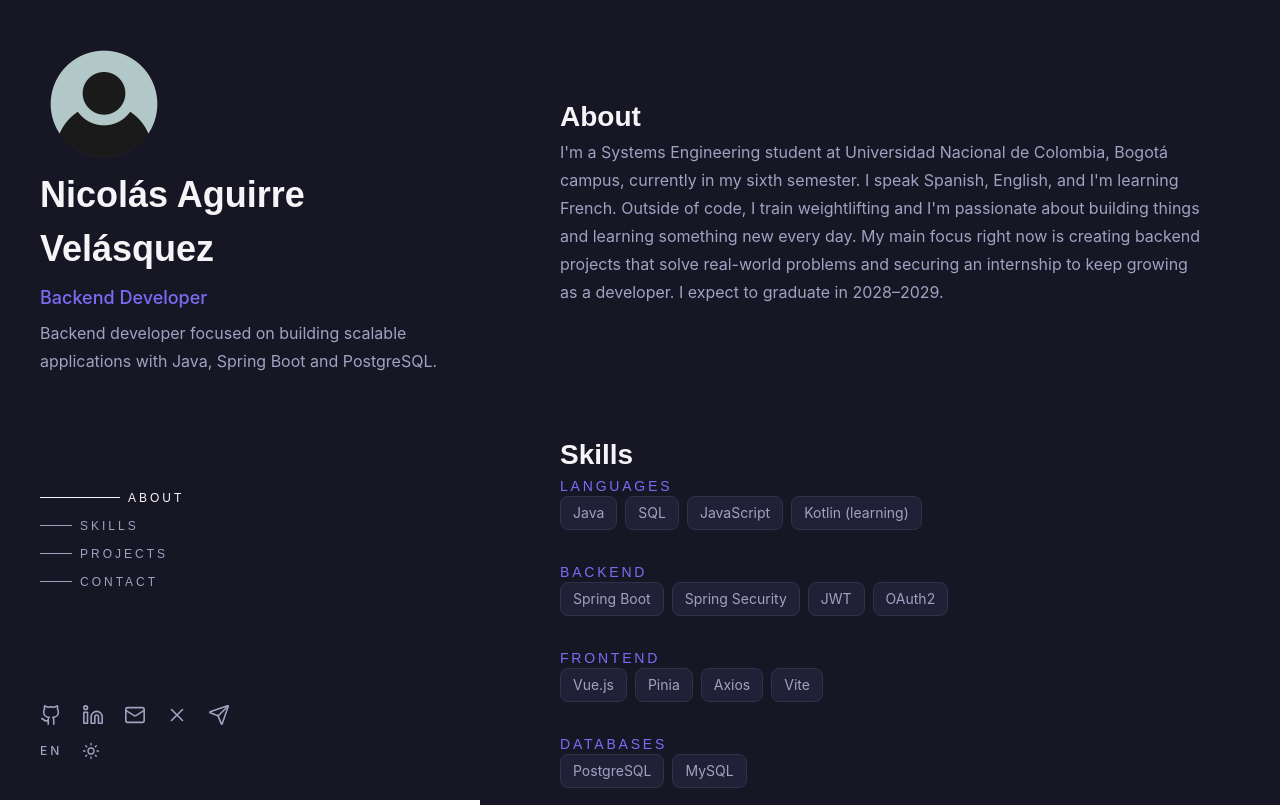
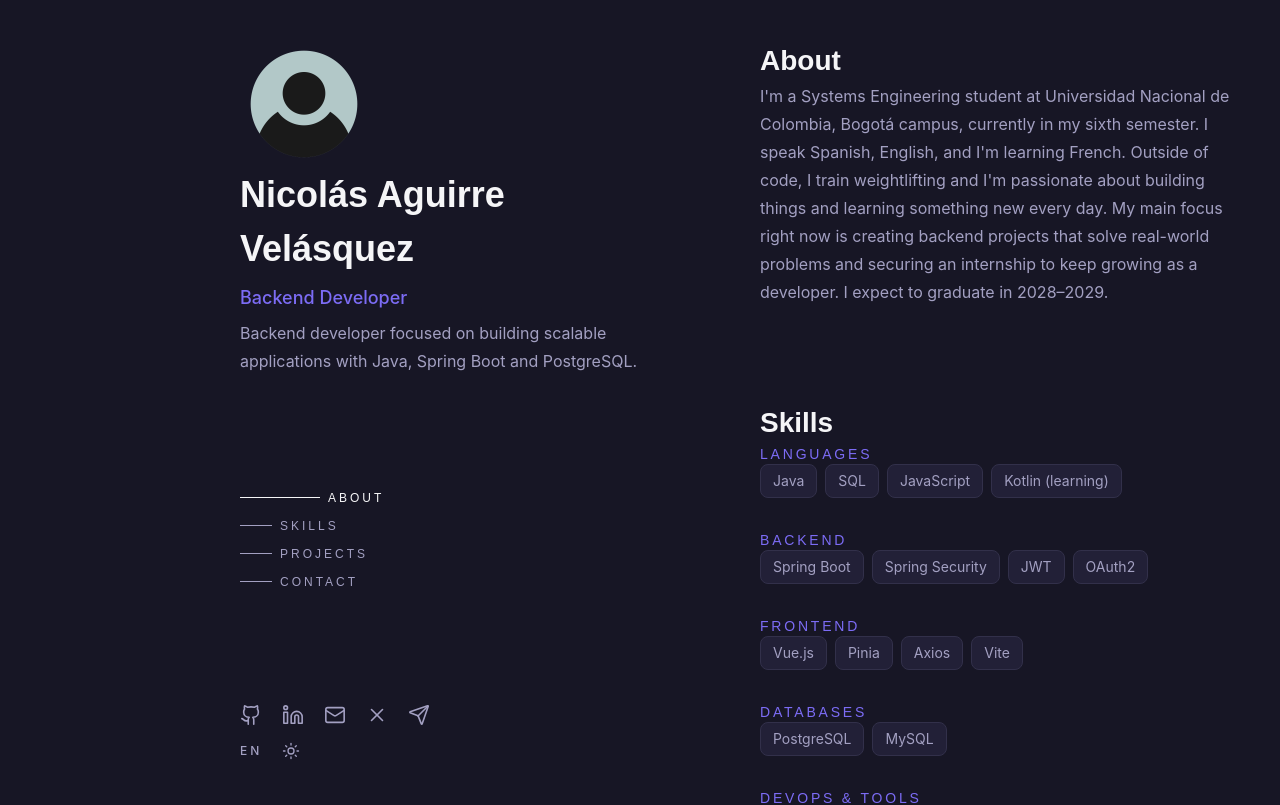
Before and after one commit to nicolasav0/web-portfolio, a Vue app in the folder frontend/: page / in a window 1280 px wide. Shown: the top 805 px of the page. Built offline with nearby package versions, Linux system fonts and the light colour scheme.

Commit message:
fix(front): adjust layout spacing and add body background color

```diff
--- a/frontend/src/components/layout/Sidebar.vue
+++ b/frontend/src/components/layout/Sidebar.vue
@@ -7,7 +7,7 @@ import ThemeLangToggles from './ThemeLangToggles.vue'
 
 <template>
   <aside
-    class="flex min-h-screen flex-col p-10 sticky top-0 self-start"
+    class="flex min-h-screen flex-col p-10 pl-60 sticky top-0 self-start"
     :style="{
       width: 'var(--sidebar-width)',
       backgroundColor: 'var(--color-bg)',
--- a/frontend/src/layouts/DefaultLayout.vue
+++ b/frontend/src/layouts/DefaultLayout.vue
@@ -5,8 +5,8 @@ import { RouterView } from 'vue-router'
 </script>
 
 <template>
+  <SpotlightEffect />
   <div class="flex">
-    <SpotlightEffect />
     <Sidebar />
 
     <main class="flex-1">
--- a/frontend/src/styles/base.css
+++ b/frontend/src/styles/base.css
@@ -19,4 +19,5 @@ body,
 
 body {
   font-family: var(--font-body);
+  background-color: var(--color-bg);
 }
--- a/frontend/src/styles/variables.css
+++ b/frontend/src/styles/variables.css
@@ -101,7 +101,7 @@
      LAYOUT
      ========================================================================== */
 
-  --sidebar-width: 30rem;
+  --sidebar-width: 45rem;
   --content-max-width: 48rem;
 
 
--- a/frontend/src/views/HomeView.vue
+++ b/frontend/src/views/HomeView.vue
@@ -7,7 +7,7 @@ import Footer from '@/components/layout/Footer.vue'
 </script>
 
 <template>
-  <main class="bg-primary text-primary flex min-h-full flex-col gap-32 px-20 py-24">
+    <main class="bg-primary text-primary flex min-h-full flex-col gap-24 p-10">
     <AboutSection />
 
     <SkillsSection />
```
